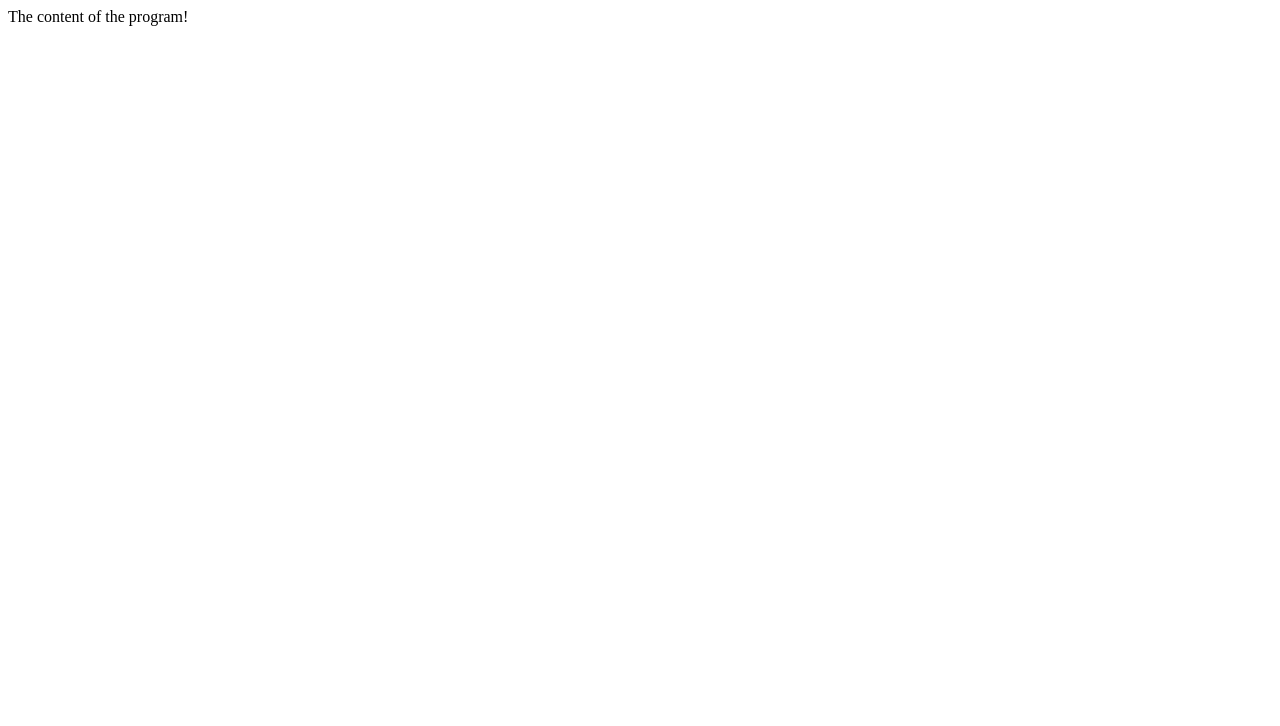
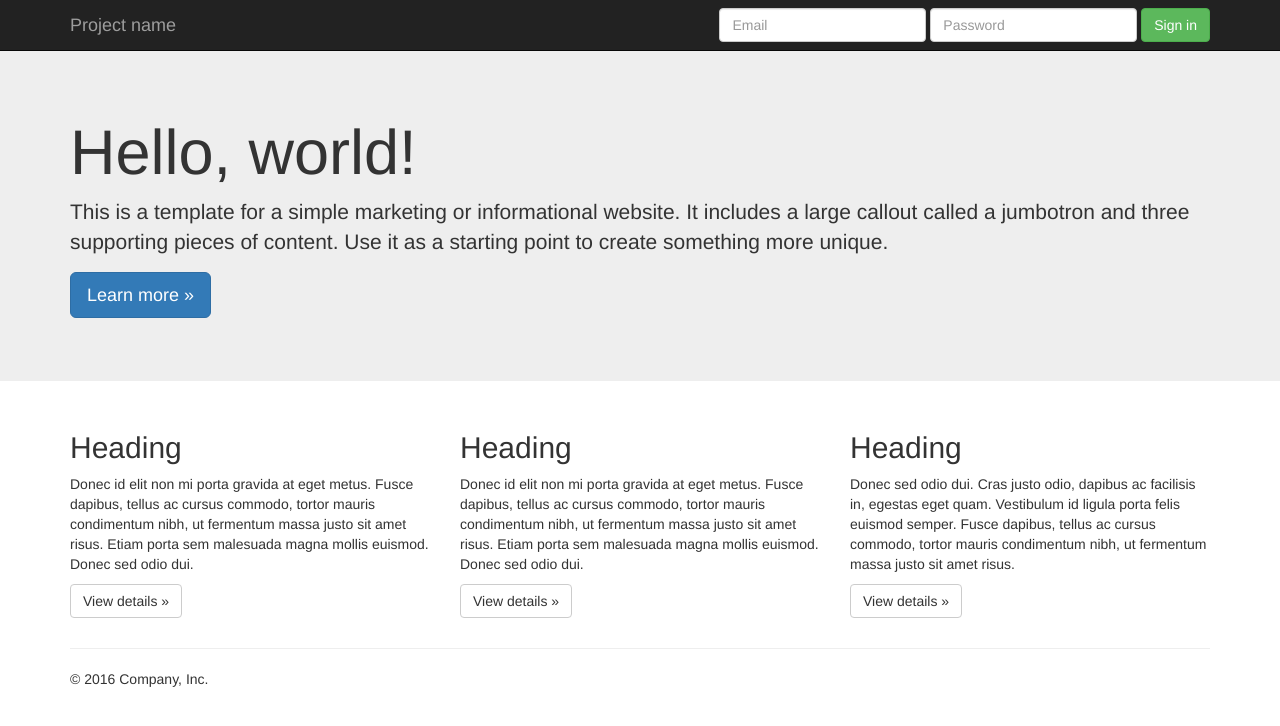
Before and after one commit to lolfull/TradeQ, a plain HTML site: page index.html in a window 1280 px wide. Drawn offline with nearby package versions, Linux system fonts and the light colour scheme.

Commit message:
Setup template for HTML and CSS.

```diff
--- a/index.html
+++ b/index.html
@@ -1,6 +1,71 @@
 <!DOCTYPE html>
 <html>
 <head>
+    <script src="https://ajax.googleapis.com/ajax/libs/jquery/3.2.1/jquery.min.js"></script>
+    <link rel="stylesheet" href="https://maxcdn.bootstrapcdn.com/bootstrap/3.3.7/css/bootstrap.min.css" integrity="sha384-BVYiiSIFeK1dGmJRAkycuHAHRg32OmUcww7on3RYdg4Va+PmSTsz/K68vbdEjh4u" crossorigin="anonymous">
+    <script src="https://maxcdn.bootstrapcdn.com/bootstrap/3.3.7/js/bootstrap.min.js" integrity="sha384-Tc5IQib027qvyjSMfHjOMaLkfuWVxZxUPnCJA7l2mCWNIpG9mGCD8wGNIcPD7Txa" crossorigin="anonymous"></script>
+    <link href="jumbotron.css" rel="stylesheet">
 </head>
-<body> The content of the program! </body>
+<body>
+<nav class="navbar navbar-inverse navbar-fixed-top">
+    <div class="container">
+        <div class="navbar-header">
+            <button type="button" class="navbar-toggle collapsed" data-toggle="collapse" data-target="#navbar" aria-expanded="false" aria-controls="navbar">
+                <span class="sr-only">Toggle navigation</span>
+                <span class="icon-bar"></span>
+                <span class="icon-bar"></span>
+                <span class="icon-bar"></span>
+            </button>
+            <a class="navbar-brand" href="#">Project name</a>
+        </div>
+        <div id="navbar" class="navbar-collapse collapse">
+            <form class="navbar-form navbar-right">
+                <div class="form-group">
+                    <input type="text" placeholder="Email" class="form-control">
+                </div>
+                <div class="form-group">
+                    <input type="password" placeholder="Password" class="form-control">
+                </div>
+                <button type="submit" class="btn btn-success">Sign in</button>
+            </form>
+        </div><!--/.navbar-collapse -->
+    </div>
+</nav>
+
+<!-- Main jumbotron for a primary marketing message or call to action -->
+<div class="jumbotron">
+    <div class="container">
+        <h1>Hello, world!</h1>
+        <p>This is a template for a simple marketing or informational website. It includes a large callout called a jumbotron and three supporting pieces of content. Use it as a starting point to create something more unique.</p>
+        <p><a class="btn btn-primary btn-lg" href="#" role="button">Learn more &raquo;</a></p>
+    </div>
+</div>
+
+<div class="container">
+    <!-- Example row of columns -->
+    <div class="row">
+        <div class="col-md-4">
+            <h2>Heading</h2>
+            <p>Donec id elit non mi porta gravida at eget metus. Fusce dapibus, tellus ac cursus commodo, tortor mauris condimentum nibh, ut fermentum massa justo sit amet risus. Etiam porta sem malesuada magna mollis euismod. Donec sed odio dui. </p>
+            <p><a class="btn btn-default" href="#" role="button">View details &raquo;</a></p>
+        </div>
+        <div class="col-md-4">
+            <h2>Heading</h2>
+            <p>Donec id elit non mi porta gravida at eget metus. Fusce dapibus, tellus ac cursus commodo, tortor mauris condimentum nibh, ut fermentum massa justo sit amet risus. Etiam porta sem malesuada magna mollis euismod. Donec sed odio dui. </p>
+            <p><a class="btn btn-default" href="#" role="button">View details &raquo;</a></p>
+        </div>
+        <div class="col-md-4">
+            <h2>Heading</h2>
+            <p>Donec sed odio dui. Cras justo odio, dapibus ac facilisis in, egestas eget quam. Vestibulum id ligula porta felis euismod semper. Fusce dapibus, tellus ac cursus commodo, tortor mauris condimentum nibh, ut fermentum massa justo sit amet risus.</p>
+            <p><a class="btn btn-default" href="#" role="button">View details &raquo;</a></p>
+        </div>
+    </div>
+
+    <hr>
+
+    <footer>
+        <p>&copy; 2016 Company, Inc.</p>
+    </footer>
+</div>
+</body>
 </html>
--- /dev/null
+++ b/jumbotron.css
@@ -0,0 +1,5 @@
+/* Move down content because we have a fixed navbar that is 50px tall */
+body {
+  padding-top: 50px;
+  padding-bottom: 20px;
+}
```
